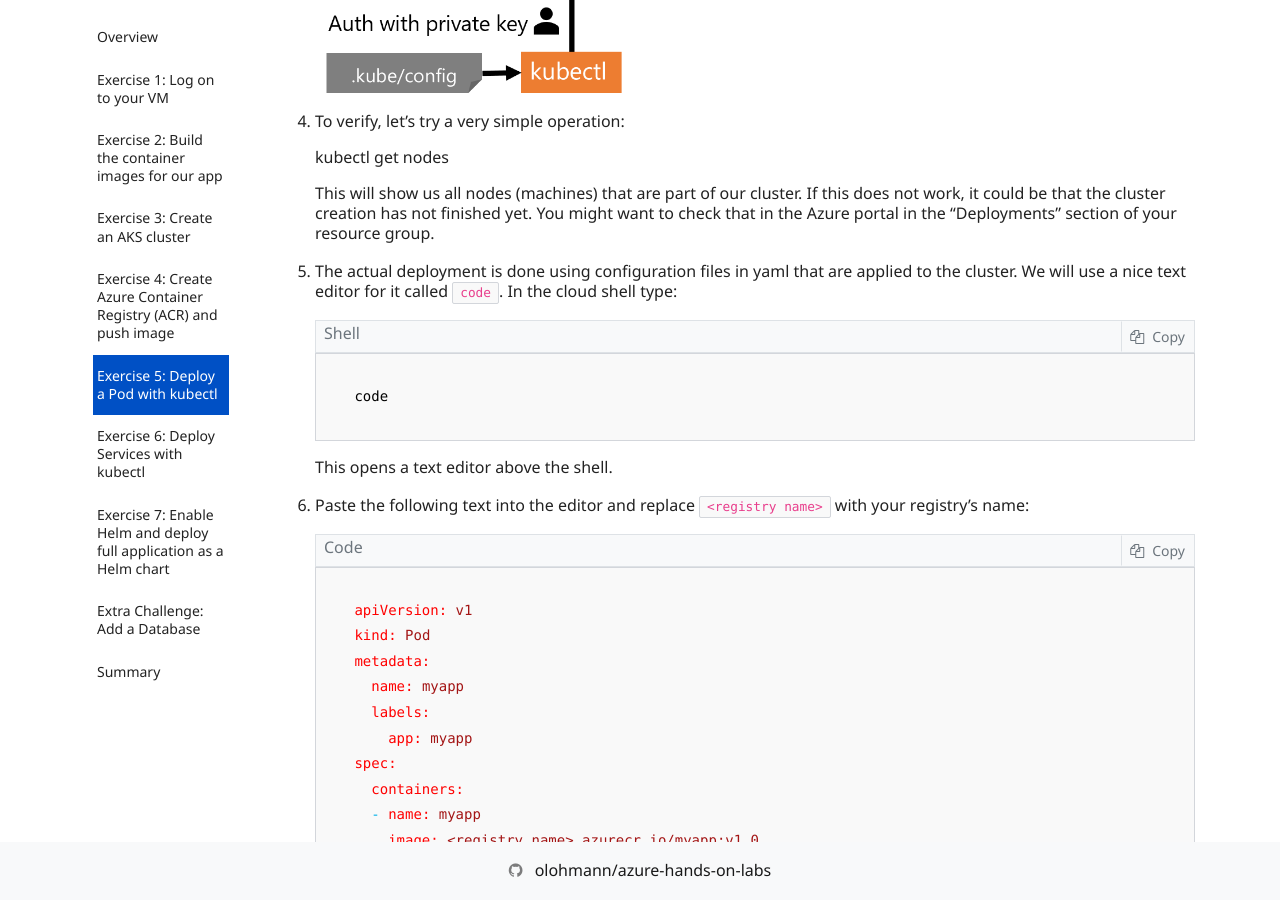
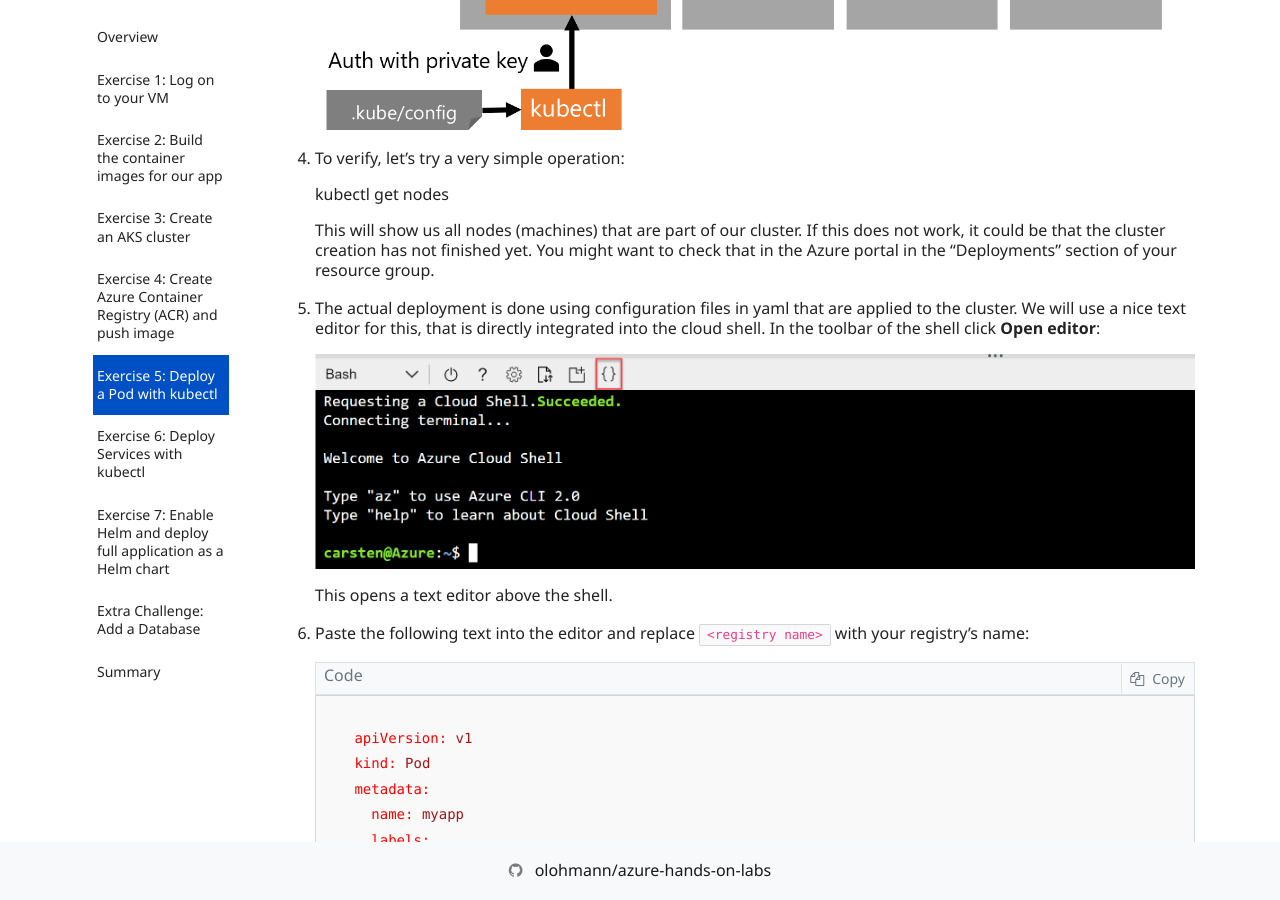
Before and after one commit to olohmann/azure-hands-on-labs, a Jekyll site: the page built from labs/05_container_orchestration_and_aks/containers_and_aks.md, in a window 1280 px wide and 900 px high, scrolled down 10552 px. Built offline with Jekyll 4.4.1, drawn with Linux system fonts in a browser that asks for light colours; nearby versions of some CDN libraries; our own code applies the rules of GitHub Pages for plain Markdown files; comment, search, counter and statistics services are not loaded; some of the changed text lies outside the part shown.

Commit message:
cloud shell improvements some todos

````diff
--- a/labs/05_container_orchestration_and_aks/containers_and_aks.md
+++ b/labs/05_container_orchestration_and_aks/containers_and_aks.md
@@ -68,6 +68,10 @@ Estimated time to complete this lab: **120-180** minutes.
     docker --version
     ```
     This should display the docker version.
+---
+**Tip:** *You can open another instance of cloud shell by starting a new browser tab or window and navigating to [https://shell.azure.com](https://shell.azure.com). This way you can easily switch between the VM and the cloud shell.*
+
+---
 
 ## Exercise 2: Build the container images for our app
 
@@ -259,11 +263,9 @@ As the images are pushed to our registry already, we can control the deployment
 
     This will show us all nodes (machines) that are part of our cluster. If this does not work, it could be that the cluster creation has not finished yet. You might want to check that in the Azure portal in the "Deployments" section of your resource group.
 
-1. The actual deployment is done using configuration files in yaml that are applied to the cluster. We will use a nice text editor for it called `code`. In the cloud shell type:
+1. The actual deployment is done using configuration files in yaml that are applied to the cluster. We will use a nice text editor for this, that is directly integrated into the cloud shell. In the toolbar of the shell click **Open editor**:
 
-    ```sh
-    code
-    ```
+    ![Open editor](media/openeditor.png)
 
     This opens a text editor above the shell.
 
@@ -385,6 +387,11 @@ So far we only deployed a pod that is not accessible from the outside. Now we sh
     ```
     Until the service has an external IP.
 
+
+TODO> Exec into a pod to see the API internally
+
+
+
 1. On your own machine (not the Lab-VM), open the web browser of your choice and navigate to the address of the service like this `http://<external service IP>`. The app should be running and showing its full functionality, however limited that might be.
 
 1. Add a few messages in the app and see how each one is nicely added to the list. This is because we chose for the `myapi` deployment to only have one replica. This is by no means a sound implementation though. As the container keeps the list only in memory without any persistence layer in the background, this service cannot be load balanced and will lose all its state on each restart of the pod.
@@ -401,6 +408,8 @@ So far we only deployed a pod that is not accessible from the outside. Now we sh
 
     There are two interesing things happening now: The deployment (controller) finds out that the desired number of pods is not running any longer and starts a new one. And once that new pod is up and running, our application has lost all its state, which you can see by using our app in the browser again.
 
+TODO: Scale API up to three or more replicas, explain effects
+
 ## Exercise 7: Enable Helm and deploy full application as a Helm chart
 
 TBD
````
Also changed, not shown: labs/05_container_orchestration_and_aks/media/openeditor.png (added).
